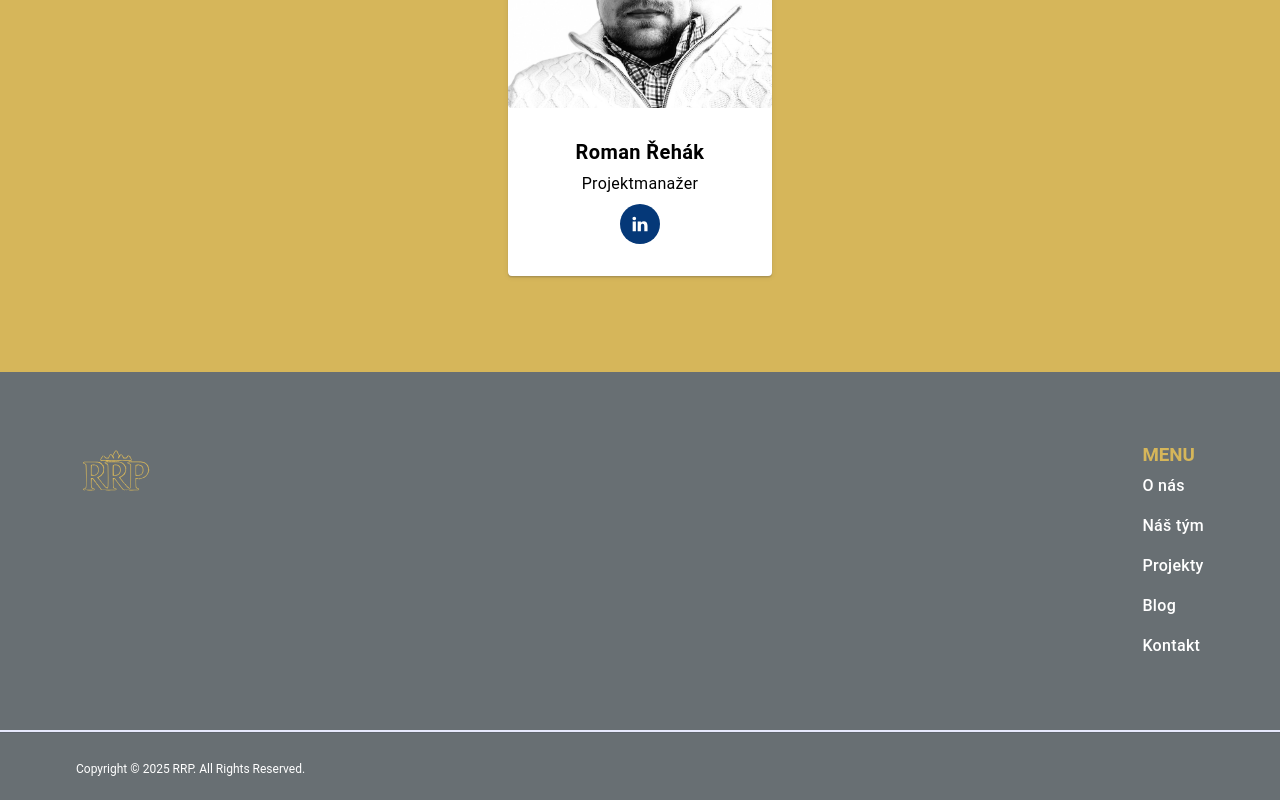
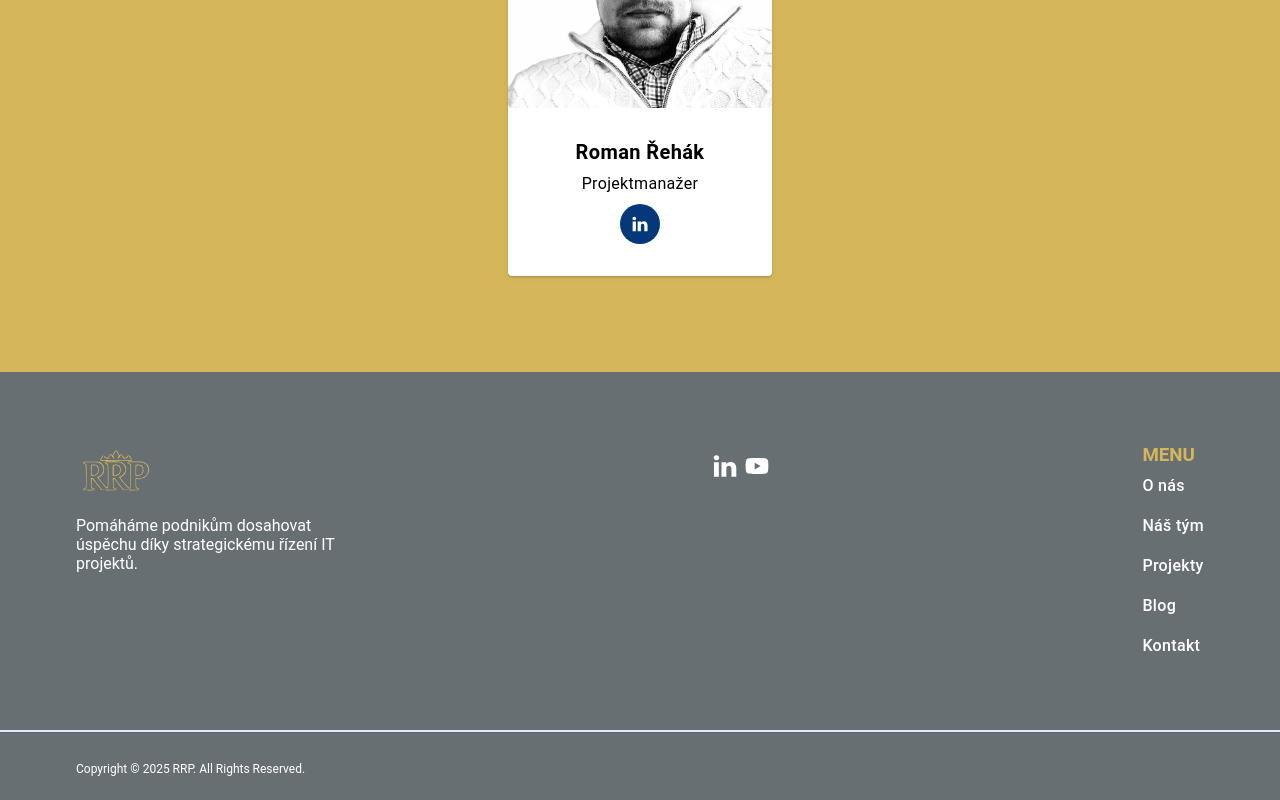
Before and after one commit to svitlanahavrylets/RRP, a React (Vite) app: page /ourTeam in a window 1280 px wide. Shown: the part 436-1236 px from the top of the page. Built offline with nearby package versions, Linux system fonts and the light colour scheme.

Commit message:
fix footer

```diff
--- a/src/components/Footer/Footer.jsx
+++ b/src/components/Footer/Footer.jsx
@@ -1,27 +1,42 @@
 // import { FaLinkedin } from "react-icons/fa";
+import { TfiLinkedin } from "react-icons/tfi";
 import Logo from "../Logo/logo.jsx";
 import Navigation from "../Navigation/Navigation.jsx";
 import styles from "./Footer.module.css";
+import { FaYoutube } from "react-icons/fa";
 
 const Footer = () => {
   return (
     <div className="container">
       <div className={styles.footer}>
-        <Logo className={styles.logoFooter} />
-        <div className={styles.navWrapper}>
-          <h3 className={styles.menu}>Menu</h3>
-          <Navigation className={styles.navFooter} />
+        <div className={styles.footerLogoContainer}>
+          <Logo className={styles.logoFooter} />
+          <p className={styles.footerText}>
+            Pomáháme podnikům dosahovat úspěchu díky strategickému řízení IT
+            projektů.
+          </p>
         </div>
 
-        {/* <div className={styles.social}>
+        <div className={styles.social}>
           <a
             href="https://www.linkedin.com/in/your-profile"
             target="_blank"
             rel="noopener noreferrer"
           >
-            <FaLinkedin className={styles.icon} />
+            <TfiLinkedin className={styles.icon} />
           </a>
-        </div> */}
+          <a
+            href="https://www.youtube.com/"
+            target="_blank"
+            rel="noopener noreferrer"
+          >
+            <FaYoutube className={styles.icon} />
+          </a>
+        </div>
+        <div className={styles.navWrapper}>
+          <h3 className={styles.menu}>Menu</h3>
+          <Navigation className={styles.navFooter} />
+        </div>
       </div>
       <p className={styles.copyright}>
         Copyright © {new Date().getFullYear()} RRP. All Rights Reserved.
--- a/src/components/Footer/Footer.module.css
+++ b/src/components/Footer/Footer.module.css
@@ -45,6 +45,12 @@
   gap: 50px;
   justify-content: space-between;
 }
+.footerLogoContainer {
+  margin-bottom: 72px;
+}
+.footerText {
+  width: 264px;
+}
 .navFooter ul a {
   padding: 8px 0;
 }
@@ -63,6 +69,11 @@
 }
 
 .social {
+  display: flex;
+  flex-direction: row;
+  gap: 8px;
+  justify-content: start;
+  text-align: start;
   margin-top: 10px;
 }
 
```
